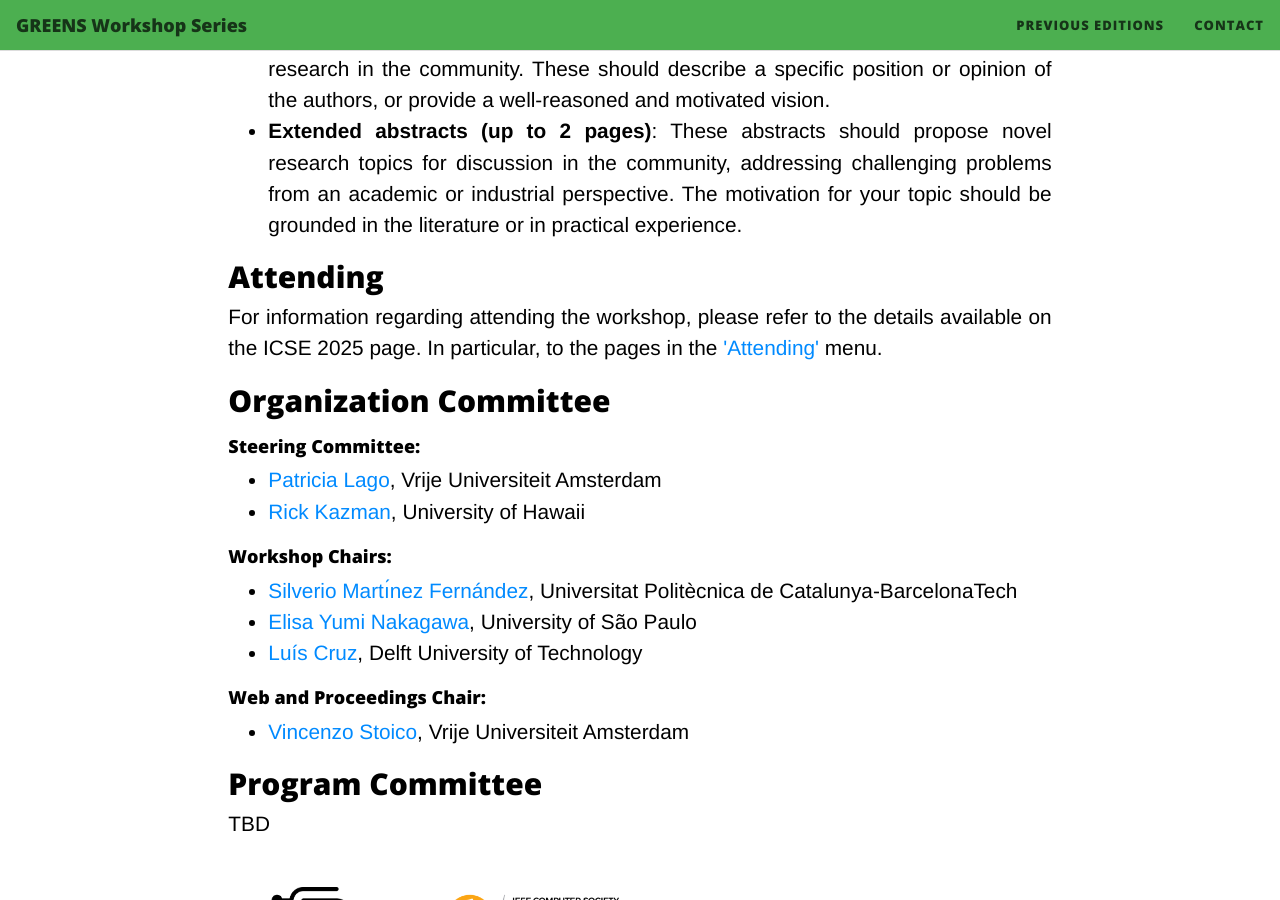
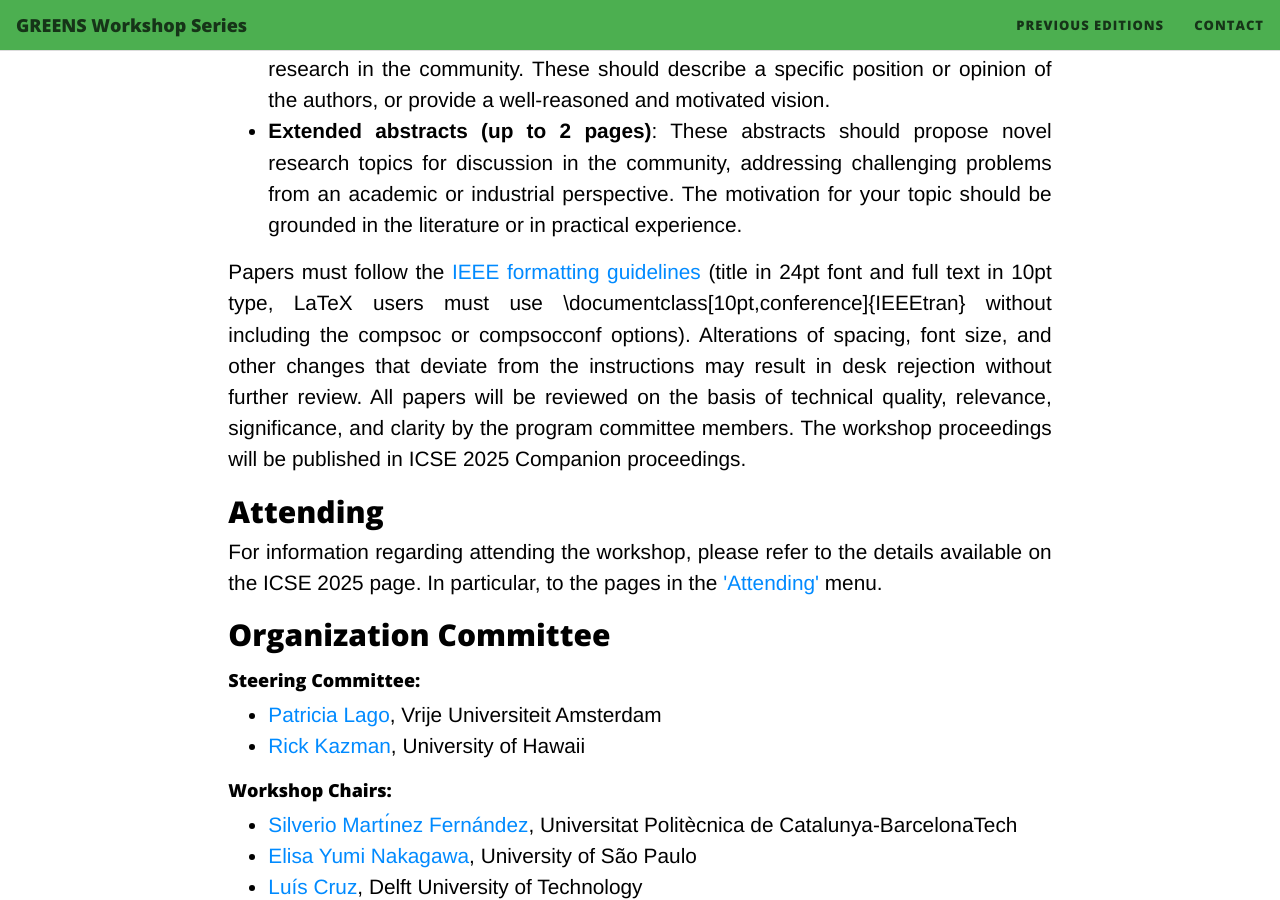
Before and after one commit to greensworkshop/greensworkshop.github.io, a Jekyll site: the page built from index.html, in a window 1280 px wide and 900 px high, scrolled down 2680 px. Built offline with Jekyll 4.4.1, drawn with Linux system fonts in a browser that asks for light colours; nearby versions of some CDN libraries; the list of posts is cut into pages by our own code.

Commit message:
submission instruction

```diff
--- a/index.html
+++ b/index.html
@@ -96,6 +96,8 @@ the following topics related to sustainable software systems and green software
 	in the literature or in practical experience.</li>
 </ul>
 
+Papers must follow the <a href='http://www.ieee.org/conferences_Workshops/conferences/publishing/templates.html'>IEEE formatting guidelines</a> (title in 24pt font and full text in 10pt type, LaTeX users must use \documentclass[10pt,conference]{IEEEtran} without including the compsoc or compsocconf options). Alterations of spacing, font size, and other changes that deviate from the instructions may result in desk rejection without further review. All papers will be reviewed on the basis of technical quality, relevance, significance, and clarity by the program committee members. The workshop proceedings will be published in ICSE 2025 Companion proceedings.
+
   <!-- All papers are to be submitted electronically via the <a href="https://easychair.org/my/conference?conf=greens2024">EasyChair</a> submission system by the submission deadline and must not have been published before or be submitted for review elsewhere while under consideration at GREENS. Papers must follow the <a href="https://www.ieee.org/conferences/publishing/templates.html">IEEE Computer Science proceedings format</a>, but will use a single blind submission process. All papers will be reviewed on the basis of technical quality, relevance, significance, and clarity by the program committee members. The workshop proceedings will be published in ICSA 2024 Companion proceedings and appear in IEEE Xplore Digital Library. -->
 </p>
 
```
Also changed, not shown: 1 other file.
